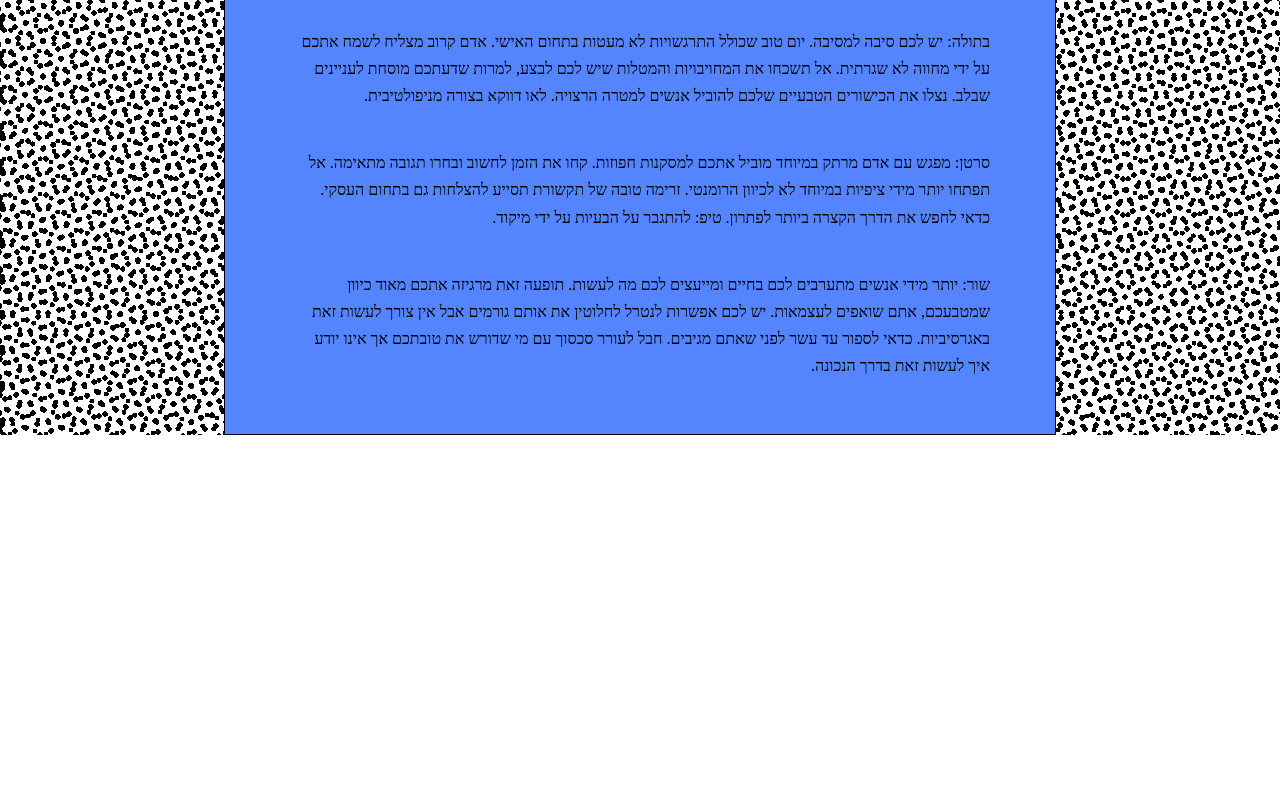
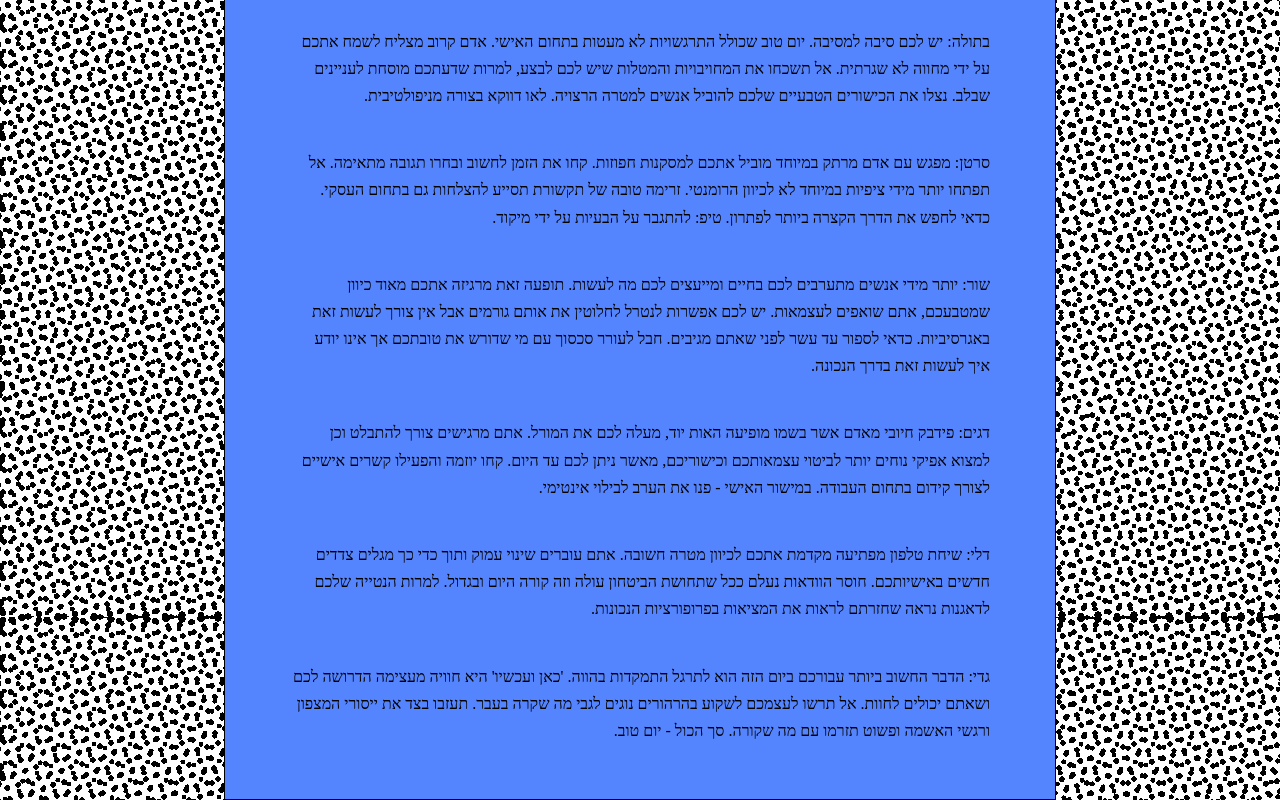
Before and after one commit to efratyr01-byte/news-from-above, a plain HTML site: page index.html in a window 1280 px wide. Shown: the part 1543-2343 px from the top of the page. Before the commit the page ends 1978 px from the top, so only its background shows below. Drawn offline with Linux system fonts and the light colour scheme; a script that the page names is missing; a web font is replaced by a local one.

Commit message:
Update index.html

```diff
--- a/index.html
+++ b/index.html
@@ -125,6 +125,22 @@
   </p>
 </div>
 
+<div class="body-text">
+  <p>
+    דגים: <span class="volatile">פידבק חיובי מ</span>אדם אשר <span class="volatile">ב</span>שמו <span class="volatile">מופיעה האות יוד, מעלה לכם את המורל. אתם מרגישים צורך להתבלט וכן למצוא אפיקי</span> נוח<span class="volatile">ים יותר לביטוי עצמאותכם וכישוריכם,</span> מאשר <span class="volatile">ניתן</span> לכם <span class="volatile">עד היום. קחו יוזמה והפעילו קשרים אישיים לצורך</span> קידום ב<span class="volatile">תחום ה</span>עבודה. <span class="volatile">במישור האישי - פנו את הערב לבילוי אינטימי.</span>
+  </p>
+</div>
+<div class="body-text">
+  <p>
+    דלי: <span class="volatile">שיחת טלפון מפתיעה מקדמת אתכם לכיוון מטרה חשובה.</span> אתם עוברים שינוי עמוק ותוך כדי כך מגלים <span class="volatile">צדדים חדשים באישיותכם. חוסר הוודאות נעלם ככל שתחושת הביטחון עולה וזה קורה היום ובגדול. למרות הנטייה שלכם לדאגנות נראה</span> שחזרתם לראות <span class="volatile">את המציאות בפרופורציות הנכונות.</span>
+  </p>
+</div>
+<div class="body-text">
+  <p>
+    גדי: הדבר החשוב ביותר <span class="volatile">עבורכם ביום הזה</span> הוא לתרגל <span class="volatile">התמקדות בהווה. 'כאן ועכשיו' היא</span> חוויה מעצימה הדרושה לכם ושאתם יכולים לחוות. אל תרשו לעצמכם לשקוע בהרהורים נוגים לגבי מה שקרה בעבר. תעזבו בצד את <span class="volatile">ייסורי המצפון ורגשי האשמה</span> ופשוט תזרמו עם מה שקורה. <span class="volatile">סך הכול - יום טוב.</span>
+  </p>
+</div>
+
 <div id="overlay" class="overlay">
   <div id="fortune" class="fortune-box"></div>
 </div>
```
